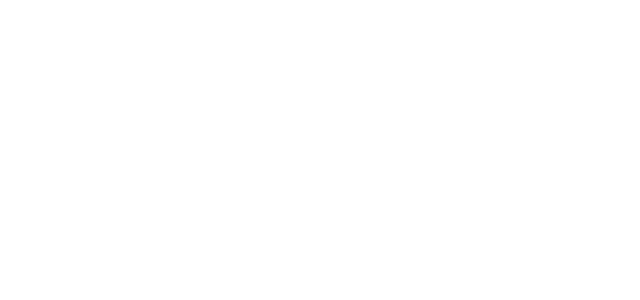
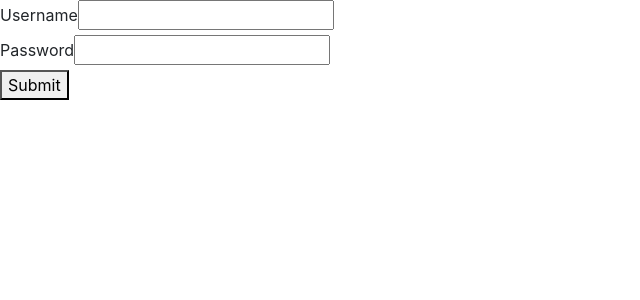
Before and after one commit to Loop-afk/amu-edt, a Nuxt app: page /login in a window 1280 px wide. Before the commit this address had no page. Shown: the top 300 px of the page, without its empty margins (0-640 px from the left). Built offline with nearby package versions, Linux system fonts and the light colour scheme.

Commit message:
clean up & comment & offset ordinateAxis

```diff
--- a/components/Schedule.vue
+++ b/components/Schedule.vue
@@ -1,7 +1,6 @@
 <template>
   <div :style="{height: scheduleHeight + 'px'}">
     <div class="schedule-row">
-      <!-- scheduleSettingsGetWeekDays exécuté 7 fois (à corriger) + width à bind + day.id à remove -->
       <div style="position: absolute; width: 100%; display: flex;" class="box">
         <div v-for="(day, key) in generateWeekDays(scheduleSettingsDate)" :key="key" :style="{width: (100/lenWeekDays())+'%'}" :class="{scheduleToday: isDateToday(day)}" class="scheduleHeaderDate box">
           {{ getFormatedWeekDay(day) }}
@@ -10,7 +9,7 @@
       <div style="position: absolute; width: 100%; display: flex; top: 70px;">
         <ordinate-axis
           :style="{height: scheduleHeight}"
-          style="left: -20px"
+          style="left: -20px; top: -20px;"
           :working-hours="scheduleSchedule.workingHours"
           :schedule-height="scheduleHeight"
         />
--- a/components/Schedule/ScheduleDay.vue
+++ b/components/Schedule/ScheduleDay.vue
@@ -84,7 +84,7 @@ export default {
 }
 </script>
 
-<style>
+<style scoped>
 
 .scheduleDayContainer {
   height: 100%;
--- a/pages/index.vue
+++ b/pages/index.vue
@@ -1,7 +1,6 @@
 <template>
   <div>
     <b-container>
-      <!-- todo enlever marge -->
       <b-row>
         <b-col cols="2">
           <list-groups />
@@ -47,7 +46,6 @@ export default {
   computed: {
     schedule () {
       return {
-        otherProperties: "it's on",
         workingHours: {
           start: 4,
           end: 24
--- /dev/null
+++ b/pages/login.vue
@@ -0,0 +1,42 @@
+<template>
+  <div>
+    <form @submit="userLogin">
+      <div>
+        <label>Username</label>
+        <input v-model="login.username" type="text">
+      </div>
+      <div>
+        <label>Password</label>
+        <input v-model="login.password" type="text">
+      </div>
+      <div>
+        <button type="submit">
+          Submit
+        </button>
+      </div>
+    </form>
+  </div>
+</template>
+
+<script>
+export default {
+  data () {
+    return {
+      login: {
+        username: '',
+        password: ''
+      }
+    }
+  },
+  methods: {
+    async userLogin () {
+      try {
+        const response = await this.$auth.loginWith('local', { data: this.login })
+        console.log(response)
+      } catch (err) {
+        console.log(err)
+      }
+    }
+  }
+}
+</script>
```
